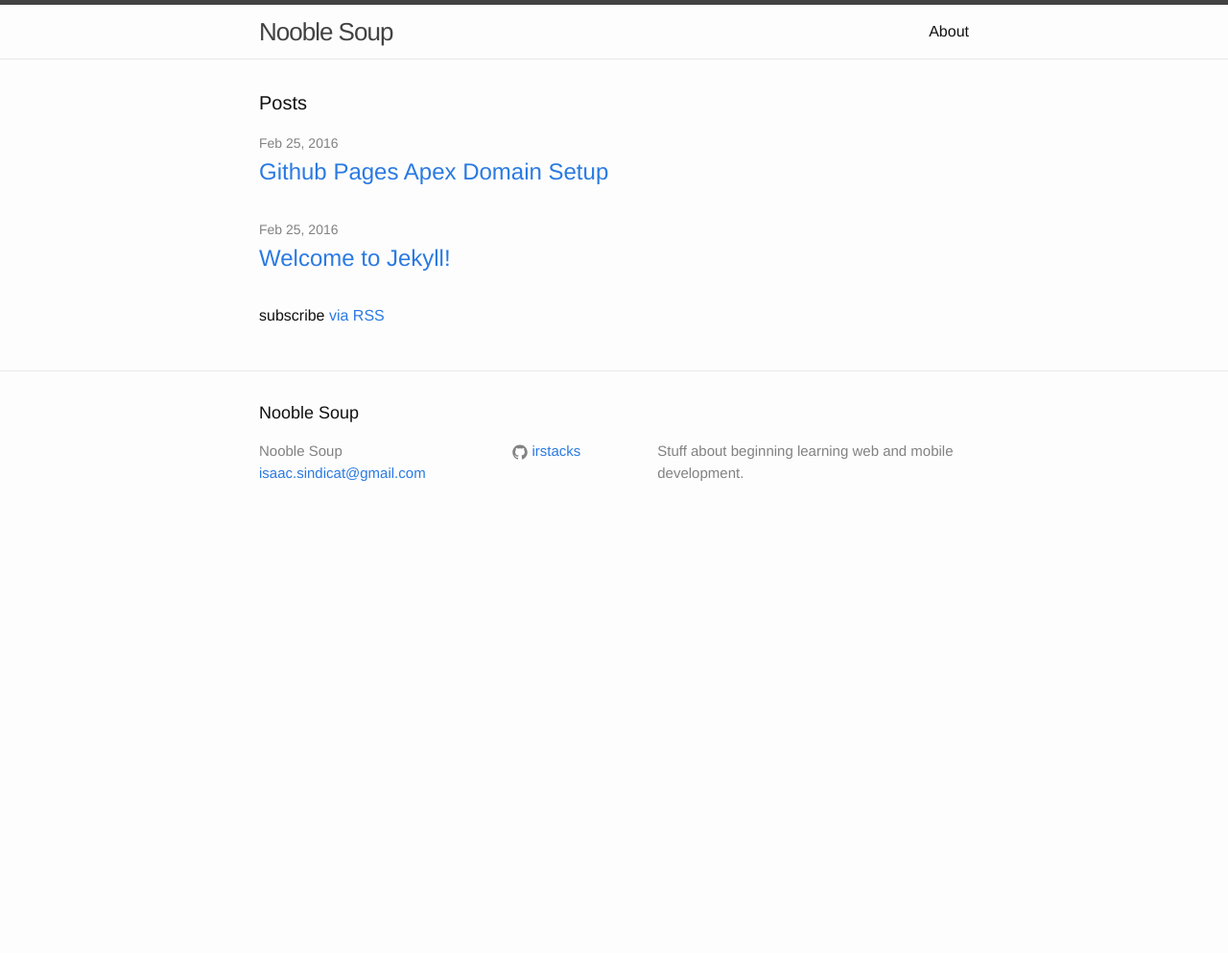
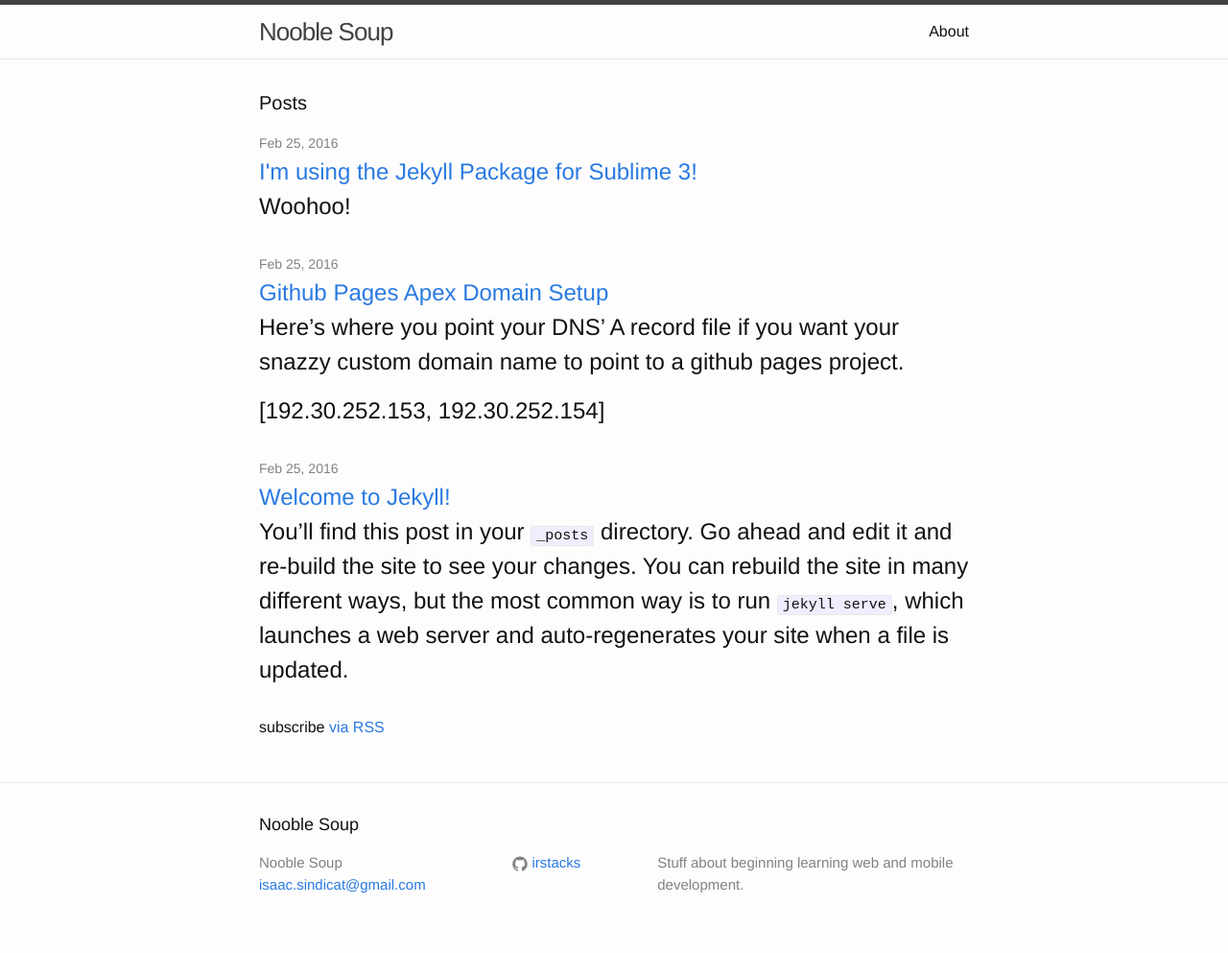
Before and after one commit to irstacks/nooblesoup, a Jekyll site: the page built from index.html, in a window 1280 px wide. Shown: the whole page at 96% size. Built offline with Jekyll 4.4.1, drawn with Linux system fonts in a browser that asks for light colours; before the commit the page ends 900 px from its top, so only the background shows below that.

Commit message:
messing around

```diff
--- a/_config.yml
+++ b/_config.yml
@@ -17,3 +17,5 @@ github_username:  irstacks
 
 # Build settings
 markdown: kramdown
+
+excerpt_separator:
--- /dev/null
+++ b/_posts/2016-02-25-im-using-the-jekyll-package-for-sublime-3.markdown
@@ -0,0 +1,14 @@
+---
+title: I'm using the Jekyll Package for Sublime 3!
+layout: post
+date: 2016-02-25 17:08:24
+---
+Woohoo!
+
+{% highlight ruby %}
+Well < Shit
+    def woulja
+        look at that
+    end
+end
+{% endhighlight %}
--- a/_posts/2016-02-25-welcome-to-jekyll.markdown
+++ b/_posts/2016-02-25-welcome-to-jekyll.markdown
@@ -1,7 +1,7 @@
 ---
 layout: post
 title:  "Welcome to Jekyll!"
-date:   2016-02-25 14:49:38 -0500
+date: 2016-02-25 13:10:18
 categories: jekyll update
 ---
 You’ll find this post in your `_posts` directory. Go ahead and edit it and re-build the site to see your changes. You can rebuild the site in many different ways, but the most common way is to run `jekyll serve`, which launches a web server and auto-regenerates your site when a file is updated.
--- a/index.html
+++ b/index.html
@@ -13,6 +13,7 @@ layout: default
 
         <h2>
           <a class="post-link" href="{{ post.url | prepend: site.baseurl }}">{{ post.title }}</a>
+          {{ post.excerpt }}
         </h2>
       </li>
     {% endfor %}
```
Also changed, not shown: _posts/2016-02-25-github-pages-apex-domain-setup.markdown (+9 -9 lines), 1 other file.
